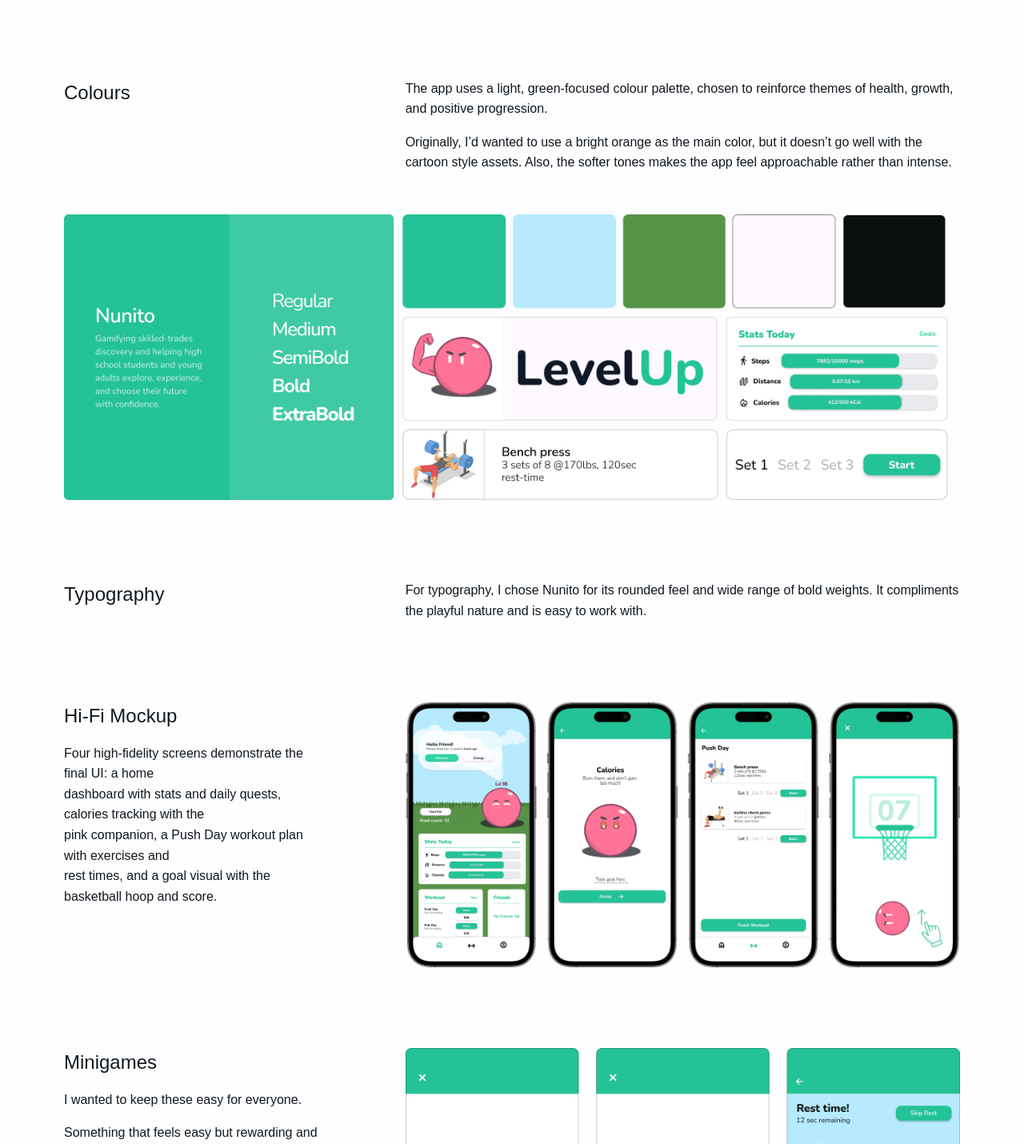
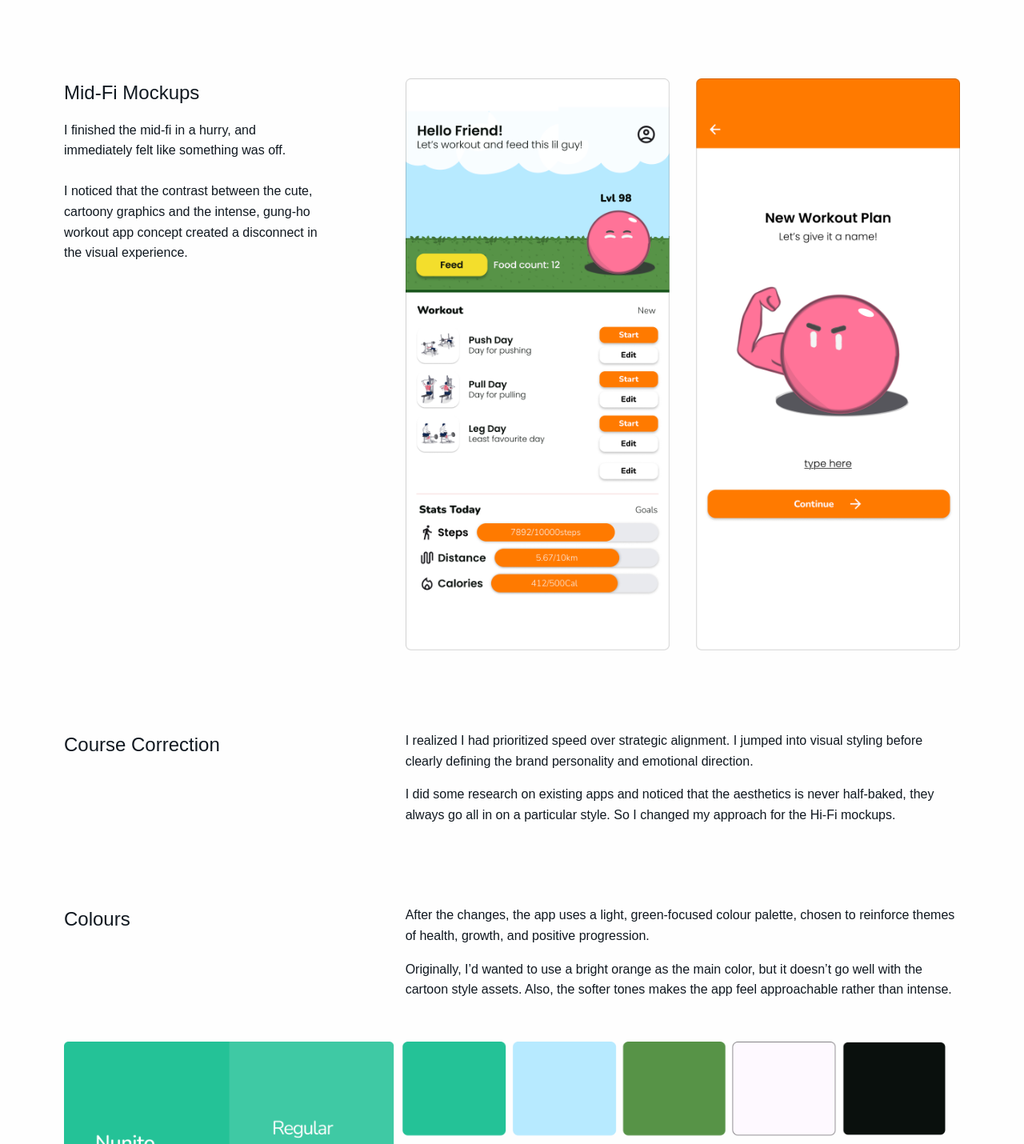
Before and after one commit to daniel-liu01/portfolio, a Next.js app: page /levelup in a window 1280 px wide. Shown: the part 3720-5150 px from the top of the page at 80% size. Built offline with nearby package versions, Linux system fonts and the light colour scheme; a web font is replaced by a local one.

Commit message:
refine levelup page

```diff
--- a/app/levelup/page.js
+++ b/app/levelup/page.js
@@ -206,10 +206,8 @@ export default function LevelUpPage() {
           <ContentSection title="Dev Review" variant="textRight">
             <p>
               The developers gave me the okay. Since time is limited, they
-              wanted me
-              <br />
-              to work on implementing colors and real graphical assets right
-              away.
+              wanted me to work on implementing colors and real graphical assets
+              right away.
             </p>
           </ContentSection>
         </ScrollFade>
@@ -230,27 +228,59 @@ export default function LevelUpPage() {
             }
           >
             <p>
-              For the workout images, I planned
-              <br />
-              to use an API so it would be easy
-              <br />
-              to implement and scale.
+              For the workout images, I planned to use an API so it would be
+              easy to implement and scale.
             </p>
             <p>
-              Workout API felt most aligned with
-              <br />
-              my design approach for it&apos;s simple
-              <br />
-              yet cartoony style.
+              Workout API felt most aligned with my design approach for
+              it&apos;s simple yet cartoony style.
             </p>
             <p>
-              Though I used vector images as
+              Though I used vector images as placeholders in my prototype as we
+              weren&apos;t ready to make the purchase yet.
+            </p>
+          </ContentSection>
+        </ScrollFade>
+        <ScrollFade
+          wrapperClassName={styles.scrollFadeWrap}
+          visibleClassName={styles.scrollFadeVisible}
+        >
+          <ContentSection
+            title="Mid-Fi Mockups"
+            variant="textLeftImagesRight"
+            rightContentNoShadow
+            rightContent={
+              <img
+                src="/levelup/midfi.png"
+                alt="LevelUp mid-fi mockups — home with pink companion and workout list, new workout plan screen"
+                className="content-section-image-single"
+              />
+            }
+          >
+            <p>
+              I finished the mid-fi in a hurry, and immediately felt like
+              something was off.
               <br />
-              placeholders in my prototype as we
-              <br />
-              weren&apos;t ready to make the purchase
-              <br />
-              yet.
+              <br />I noticed that the contrast between the cute, cartoony
+              graphics and the intense, gung-ho workout app concept created a
+              disconnect in the visual experience.
+            </p>
+          </ContentSection>
+        </ScrollFade>
+        <ScrollFade
+          wrapperClassName={styles.scrollFadeWrap}
+          visibleClassName={styles.scrollFadeVisible}
+        >
+          <ContentSection title="Course Correction" variant="textRight">
+            <p>
+              I realized I had prioritized speed over strategic alignment. I
+              jumped into visual styling before clearly defining the brand
+              personality and emotional direction.
+            </p>
+            <p>
+              I did some research on existing apps and noticed that the
+              aesthetics is never half-baked, they always go all in on a
+              particular style. So I changed my approach for the Hi-Fi mockups.
             </p>
           </ContentSection>
         </ScrollFade>
@@ -268,8 +298,8 @@ export default function LevelUpPage() {
             bottomImageNoShadow
           >
             <p>
-              The app uses a light, green-focused colour palette, chosen to
-              reinforce themes of{" "}
+              After the changes, the app uses a light, green-focused colour
+              palette, chosen to reinforce themes of{" "}
               <strong>health, growth, and positive progression</strong>.
             </p>
             <p>
@@ -297,26 +327,13 @@ export default function LevelUpPage() {
         >
           <ContentSection
             title="Hi-Fi Mockup"
-            variant="textLeftImagesRight"
-            rightContentNoShadow
-            rightContent={
-              <img
-                src="/levelup/FinalLook.png"
-                alt="LevelUp high-fidelity screens — home, calories, Push Day workout, goal progress"
-                className="content-section-image-single"
-              />
-            }
-          >
-            <p>
-              Four high-fidelity screens demonstrate the final UI: a home
-              <br />
-              dashboard with stats and daily quests, calories tracking with the
-              <br />
-              pink companion, a Push Day workout plan with exercises and
-              <br />
-              rest times, and a goal visual with the basketball hoop and score.
-            </p>
-          </ContentSection>
+            variant="textRight"
+            bottomImage={{
+              src: "/levelup/FinalLook.png",
+              alt: "LevelUp high-fidelity screens — home, calories, Push Day workout, goal progress",
+            }}
+            bottomImageNoShadow
+          ></ContentSection>
         </ScrollFade>
         <ScrollFade
           wrapperClassName={styles.scrollFadeWrap}
```
Also changed, not shown: public/levelup/midfi.png (added).
